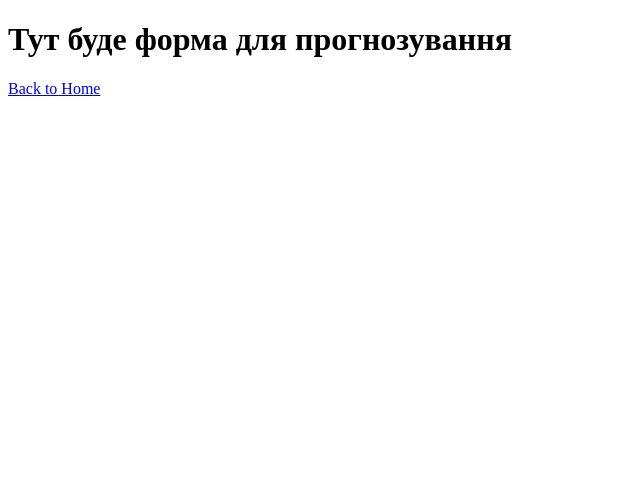
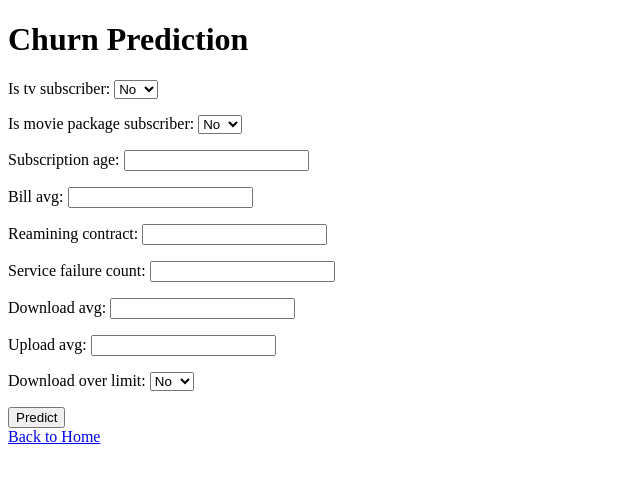
Before and after one commit to Nataliia-Kaguia/project-11_GoIT, a Django app: page /predict/ in a window 1280 px wide. Shown: the top 483 px of the page, without its empty margins (0-640 px from the left). Run offline with Django 5.2, Linux system fonts and the light colour scheme; parts of the project's set-up code (start-up, migrations or seed data) failed here and were passed over.

Commit message:
changes in predict plus frontend  logic

```diff
--- /dev/null
+++ b/churn/forms.py
@@ -0,0 +1,16 @@
+from django import forms
+
+
+class ChurnPredictionForm(forms.Form):
+    is_tv_subscriber = forms.ChoiceField(choices=[(0, "No"), (1, "Yes")])
+    is_movie_package_subscriber = forms.ChoiceField(choices=[(0, "No"), (1, "Yes")])
+
+    subscription_age = forms.IntegerField(min_value=0)
+    bill_avg = forms.FloatField(min_value=0)
+    reamining_contract = forms.IntegerField(min_value=0)
+    service_failure_count = forms.IntegerField(min_value=0)
+
+    download_avg = forms.FloatField(min_value=0)
+    upload_avg = forms.FloatField(min_value=0)
+
+    download_over_limit = forms.ChoiceField(choices=[(0, "No"), (1, "Yes")])
--- a/churn/templates/churn/predict.html
+++ b/churn/templates/churn/predict.html
@@ -4,7 +4,22 @@
     <title>Make Prediction</title>
 </head>
 <body>
-    <h1>{{ message }}</h1>
-    <a href="{% url 'home' %}">Back to Home</a>
+
+<h1>Churn Prediction</h1>
+
+<form method="post">
+    {% csrf_token %}
+    {{ form.as_p }}
+    <button type="submit">Predict</button>
+</form>
+
+{% if message %}
+    <hr>
+    <h2>{{ message }}</h2>
+    <p>Probability: {{ probability }}</p>
+{% endif %}
+
+<a href="{% url 'home' %}">Back to Home</a>
+
 </body>
 </html>
--- a/churn/views.py
+++ b/churn/views.py
@@ -1,5 +1,47 @@
+from django.shortcuts import render
 import pickle
-from django.shortcuts import render
+import os
+import numpy as np
+import pandas as pd
+import matplotlib
+
+matplotlib.use("Agg")
+import matplotlib.pyplot as plt
+import seaborn as sns
+import io
+import base64
+from sklearn.metrics import (
+    accuracy_score,
+    precision_score,
+    recall_score,
+    f1_score,
+    confusion_matrix,
+)
+
+from .forms import ChurnPredictionForm
+from churn.ml.predict import predict_churn
+
+
+BASE_DIR = os.path.join(os.path.dirname(os.path.abspath(__file__)), "ml")
+MODEL_PATH = os.path.join(BASE_DIR, "model", "churn_model.pkl")
+X_TEST_PATH = os.path.join(BASE_DIR, "training_data", "X_test.csv")
+Y_TEST_PATH = os.path.join(BASE_DIR, "training_data", "Y_test.csv")
+SCALER_PATH = os.path.join(BASE_DIR, "training_data", "scaler.pkl")
+
+numerical_cols = [
+    "subscription_age",
+    "bill_avg",
+    "reamining_contract",
+    "service_failure_count",
+    "download_avg",
+    "upload_avg",
+]
+
+with open(MODEL_PATH, "rb") as f:
+    model = pickle.load(f)
+
+with open(SCALER_PATH, "rb") as f:
+    scaler = pickle.load(f)
 
 
 def home_view(request):
@@ -17,17 +59,85 @@ def feature_names_view(request):
 
 
 def model_metrics_view(request):
+    # 1. Завантажуємо тестові дані
+    X_test = pd.read_csv(X_TEST_PATH)
+    y_test = pd.read_csv(Y_TEST_PATH)
 
-    # TODO: Реалізувати логіку для отримання метрик моделі та передати їх у шаблон
+    # 2. Масштабуємо числові колонки
+    X_test_scaled = X_test.copy()
+    X_test_scaled[numerical_cols] = scaler.transform(X_test[numerical_cols])
 
-    return render(
-        request, "churn/model_metrics.html", {"message": "Тут будуть метрики моделі"}
-    )
+    # 3. Прогноз на тестовому наборі
+    y_pred = model.predict(X_test_scaled)
+
+    # 4. Обчислюємо метрики
+    acc = accuracy_score(y_test, y_pred)
+    prec = precision_score(y_test, y_pred)
+    rec = recall_score(y_test, y_pred)
+    f1 = f1_score(y_test, y_pred)
+    cm = confusion_matrix(y_test, y_pred)
+
+    # 5. Готуємо підписи для TN / FP / FN / TP
+    tn, fp, fn, tp = cm.ravel()
+    labels = np.array([[f"TN\n{tn}", f"FP\n{fp}"], [f"FN\n{fn}", f"TP\n{tp}"]])
+
+    # 6. Створюємо heatmap із підписами
+    fig, ax = plt.subplots(figsize=(6, 5))
+    sns.heatmap(cm, annot=labels, fmt="", cmap="Blues", ax=ax)
+    ax.set_xlabel("Predicted")
+    ax.set_ylabel("Actual")
+    ax.set_title("Confusion Matrix (TN / FP / FN / TP)")
+
+    # 7. Зберігаємо графік у буфер
+    buf = io.BytesIO()
+    fig.savefig(buf, format="png", bbox_inches="tight")
+    buf.seek(0)
+    cm_base64 = base64.b64encode(buf.getvalue()).decode("utf-8")
+    buf.close()
+    plt.close(fig)
+
+    # 8. Передаємо у шаблон
+    context = {
+        "accuracy": round(acc, 3),
+        "precision": round(prec, 3),
+        "recall": round(rec, 3),
+        "f1_score": round(f1, 3),
+        "cm_base64": cm_base64,
+    }
+
+    return render(request, "churn/model_metrics.html", context)
 
 
 def predict_view(request):
-    # тимчасово просто відображаємо сторінку
-    # TODO: Реалізувати логіку для обробки форми прогнозування та відображення результатів
+    form = ChurnPredictionForm()
+    message = None
+    probability = None
+
+    if request.method == "POST":
+        form = ChurnPredictionForm(request.POST)
+        if form.is_valid():
+            data = form.cleaned_data
+
+            # Викликаємо predict_churn → отримаємо DataFrame
+            result_df = predict_churn(data)
+
+            # Беремо перший рядок
+            probability = result_df["churn_probability"].values[0]
+            prediction = result_df["churn_prediction"].values[0]
+            risk_level = result_df["risk_level"].values[0]
+
+            # Формуємо повідомлення для шаблону
+            if prediction == 1:
+                message = f"⚠️ Client WILL churn (Рівень ризику: {risk_level})"
+            else:
+                message = f"✅ Client will NOT churn (Рівень ризику: {risk_level})"
+
     return render(
-        request, "churn/predict.html", {"message": "Тут буде форма для прогнозування"}
+        request,
+        "churn/predict.html",
+        {
+            "form": form,
+            "message": message,
+            "probability": probability,
+        },
     )
```
Also changed, not shown: churn/ml/predict.py (+15 -6 lines), churn/templates/churn/model_metrics.html (+11 -1 lines), requirements.txt (+24 -0 lines), 1 other file.
